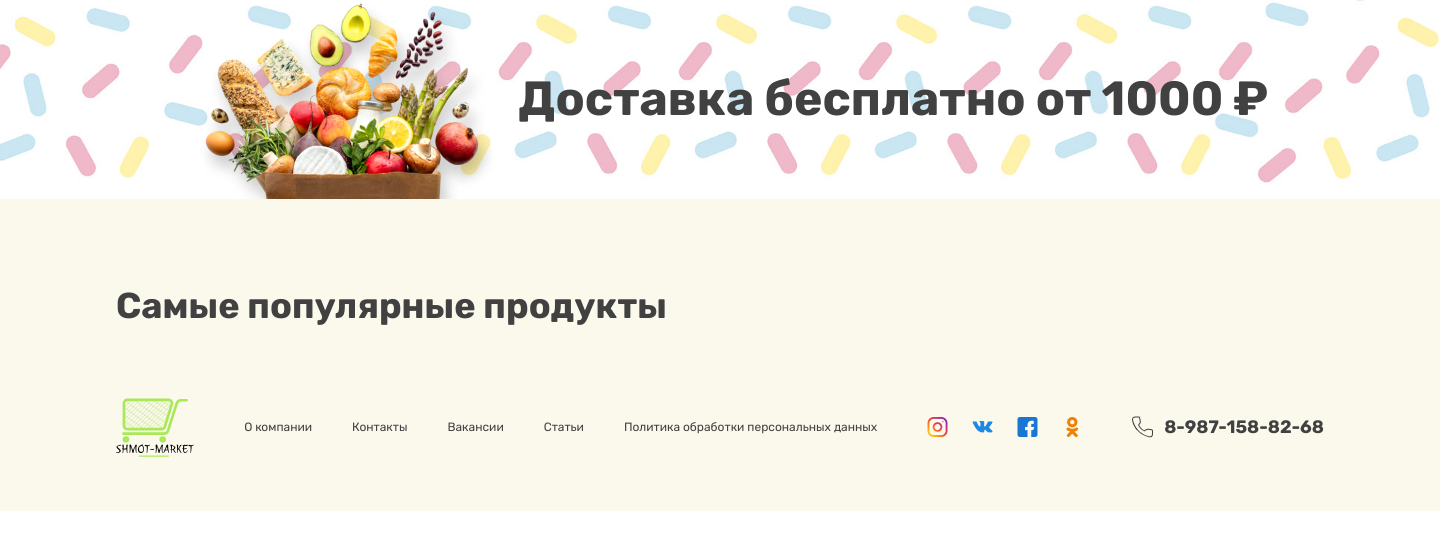
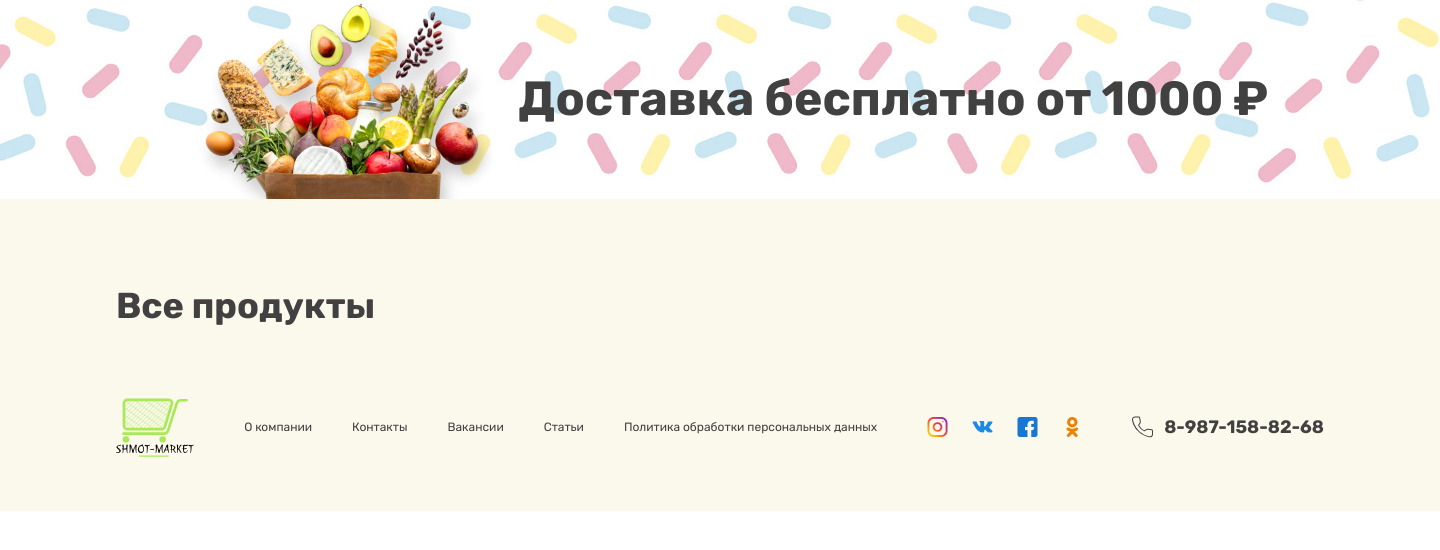
Before and after one commit to OldMansOrganizations/shmot_market, a Django app: page / in a window 1440 px wide. Shown: the part 93-643 px from the top of the page. Run offline with Django 4.2, Linux system fonts and the light colour scheme; data that the repository does not hold is empty.

Commit message:
index html add ;for products;

```diff
--- a/shmotmarket/catalog/templates/catalog/index.html
+++ b/shmotmarket/catalog/templates/catalog/index.html
@@ -17,7 +17,7 @@
         <div class="container">
             <div class="block ">
                 <div class="first-line">
-                    <p class="title title_block">Самые популярные продукты</p>
+                    <p class="title title_block">Все продукты</p>
                 </div>
                 <div class="second-line">
                     {% for i in products %}
```
